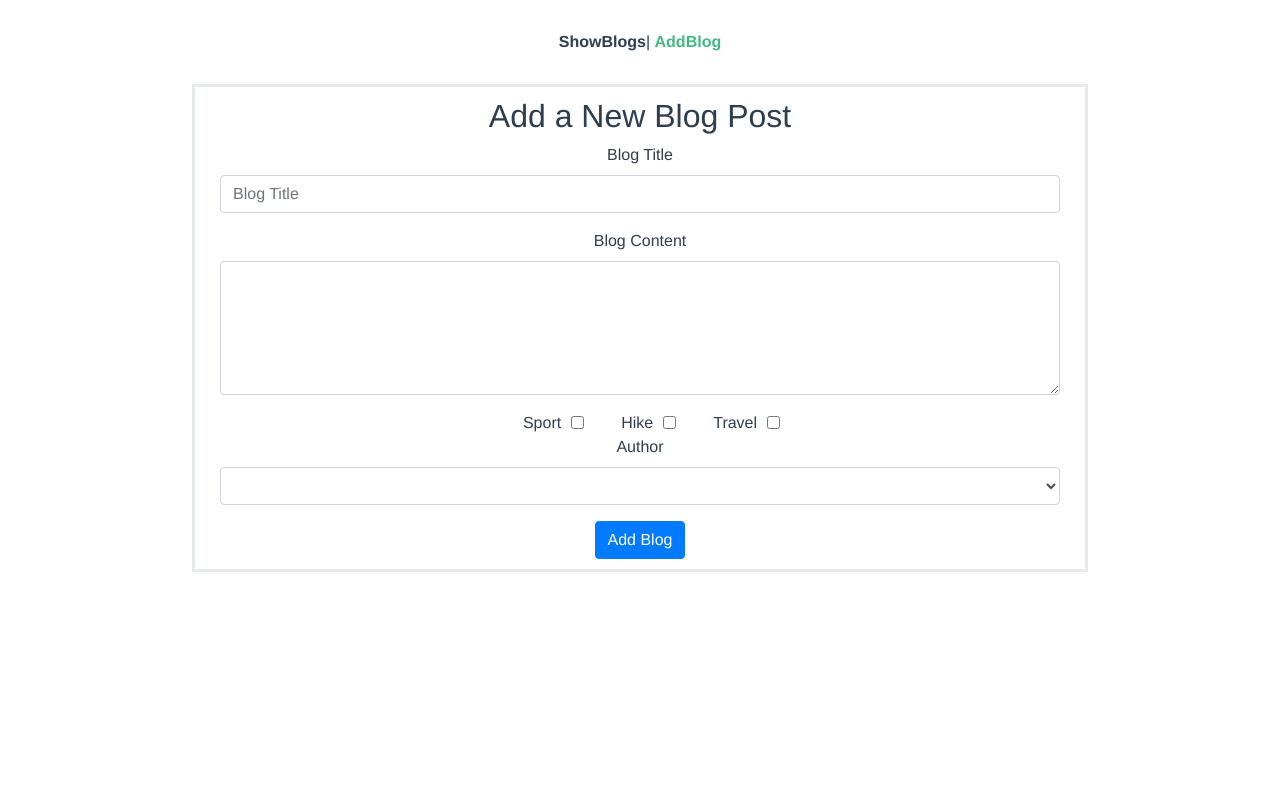
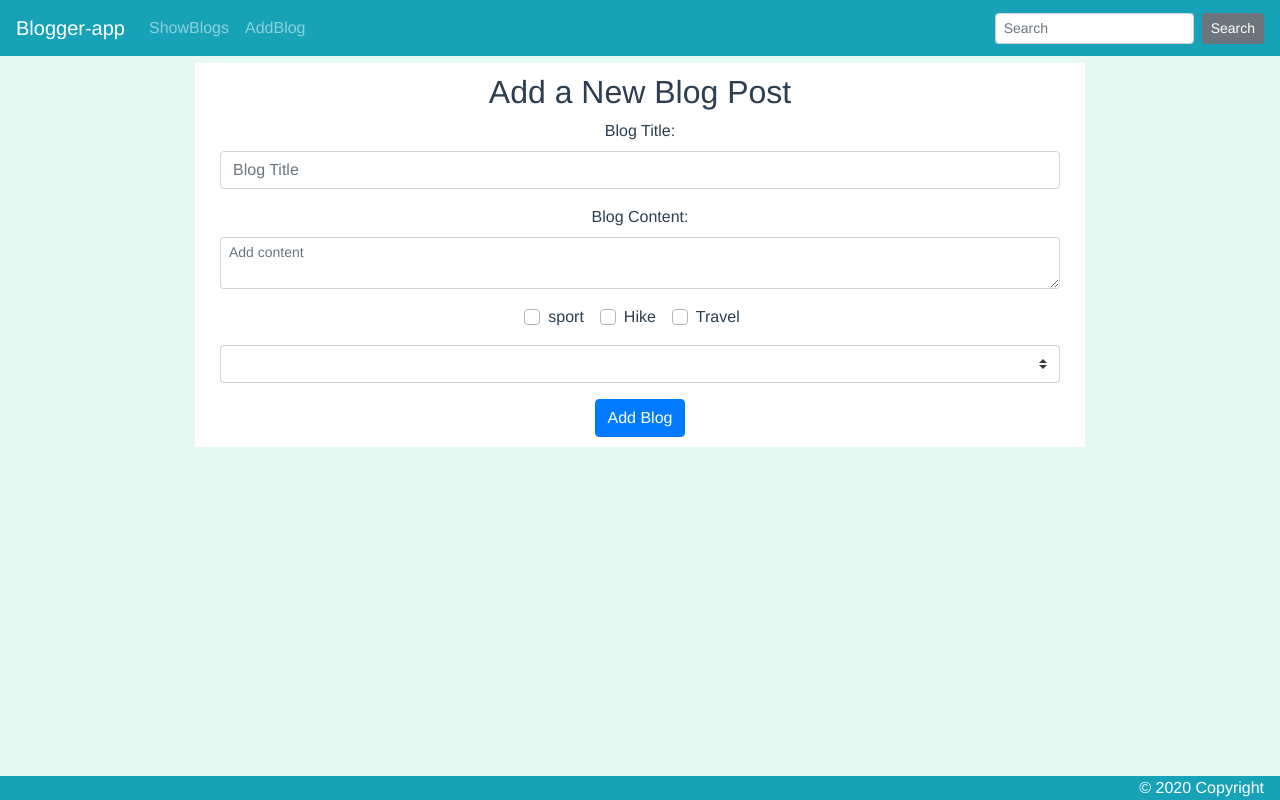
Before and after one commit to Deegaem/blogger-app, a Vue app: page /add in a window 1280 px wide. Built offline with nearby package versions, Linux system fonts and the light colour scheme; what vuefire would draw is missing.

Commit message:
changes:
- App redesigning task with BootstrapVue and Bootstrap.

```diff
--- a/public/index.html
+++ b/public/index.html
@@ -7,7 +7,7 @@
     <link rel="icon" href="<%= BASE_URL %>favicon.ico">
     <title><%= htmlWebpackPlugin.options.title %></title>
   </head>
-  <body>
+  <body style="background-color:#e6faf4;">
     <noscript>
       <strong>We're sorry but <%= htmlWebpackPlugin.options.title %> doesn't work properly without JavaScript enabled. Please enable it to continue.</strong>
     </noscript>
--- a/src/App.vue
+++ b/src/App.vue
@@ -1,14 +1,28 @@
 <template>
   <div id="app">
-    <div id="nav">
-      <router-link to="/">ShowBlogs</router-link>|
-      <router-link to="/add">AddBlog</router-link>
+    <BlogHeader></BlogHeader>
+    <div id="center">
+      <b-container>
+        <b-row align-v="center">
+          <router-view />
+        </b-row>
+      </b-container>
     </div>
-    <div id="center">
-      <router-view />
-    </div>
+    <BlogFooter></BlogFooter>
   </div>
 </template>
+
+<script>
+import BlogHeader from "./components/BlogHeader.vue";
+import BlogFooter from "./components/BlogFooter.vue";
+
+export default {
+  components: {
+    BlogHeader,
+    BlogFooter
+  }
+};
+</script>
 
 <style lang="scss">
 #app {
@@ -18,23 +32,14 @@
   text-align: center;
   color: #2c3e50;
 }
-
-#nav {
-  padding: 30px;
-
-  a {
-    font-weight: bold;
-    color: #2c3e50;
-
-    &.router-link-exact-active {
-      color: #42b983;
-    }
-  }
-}
 #center {
   margin: auto;
   width: 70%;
-  border: 3px solid #e6ebe9;
+  background-color: white;
+  border: 3px solid #e6faf4;
   padding: 10px;
 }
+.list-group-item {
+  border: 1px solid width;
+}
 </style>
--- a/src/components/AddBlog.vue
+++ b/src/components/AddBlog.vue
@@ -1,55 +1,31 @@
 <template>
   <div class="container">
     <h2 v-if="!submitted">Add a New Blog Post</h2>
-    <form v-if="!submitted">
-      <div class="form-group">
-        <label for="BlogTitle">Blog Title</label>
-        <input
+    <b-form v-if="!submitted">
+      <b-form-group id="input-group-1" label="Blog Title:" label-for="input-1">
+        <b-form-input
+          id="input-1"
+          v-model="blog.title"
           type="text"
-          class="form-control"
           placeholder="Blog Title"
-          id="BlogTitle"
-          v-model.lazy="blog.title"
-        />
-      </div>
-      <div class="form-group">
-        <label for="BlogContent">Blog Content</label>
-        <textarea class="form-control" rows="5" id="BlogContent" v-model.lazy="blog.content"></textarea>
-      </div>
-      <div id="checkboxes">
-        <label class="form-check-label" for="sport">Sport</label>
-        <input
-          type="checkbox"
-          class="form-check-input"
-          id="sport"
-          value="sport"
-          v-model.lazy="blog.categories"
-        />
-        <label class="form-check-label" for="hike">Hike</label>
-        <input
-          type="checkbox"
-          class="form-check-input"
-          id="hike"
-          value="hike"
-          v-model.lazy="blog.categories"
-        />
-        <label class="form-check-label" for="travel">Travel</label>
-        <input
-          type="checkbox"
-          class="form-check-input"
-          id="travel"
-          value="travel"
-          v-model.lazy="blog.categories"
-        />
-      </div>
-      <div class="form-group from-select">
-        <label for="author">Author</label>
-        <select class="form-control" id="author" v-model="blog.author">
-          <option v-for="author in authors" :key="author">{{author}}</option>
-        </select>
-      </div>
-      <button class="btn btn-primary" v-on:click.prevent="post">Add Blog</button>
-    </form>
+        ></b-form-input>
+      </b-form-group>
+      <b-form-group label="Blog Content:" label-for="input-2">
+        <b-form-textarea id="input-2" v-model="blog.content" size="sm" placeholder="Add content"></b-form-textarea>
+      </b-form-group>
+
+      <b-form-group id="input-group-4">
+        <b-form-checkbox-group v-model="blog.categories" id="checkboxes-4">
+          <b-form-checkbox value="sport">sport</b-form-checkbox>
+          <b-form-checkbox value="hike">Hike</b-form-checkbox>
+          <b-form-checkbox value="travel">Travel</b-form-checkbox>
+        </b-form-checkbox-group>
+      </b-form-group>
+      <b-form-select v-model="blog.author" class="mb-3">
+        <b-form-select-option v-for="author in authors" :key="author">{{author}}</b-form-select-option>
+      </b-form-select>
+      <b-button variant="primary" v-on:click.prevent="post">Add Blog</b-button>
+    </b-form>
     <div v-if="submitted">
       <h3>Thanks for adding your post {{blog.title}}</h3>
       <br />
@@ -109,23 +85,7 @@ export default {
 h3 {
   margin: 40px 0 0;
 }
-ul {
-  list-style-type: none;
-  padding: 0;
-}
-li {
-  display: inline-block;
-  margin: 0 10px;
-}
 a {
   color: #e6ebe9;
 }
-#checkboxes input {
-  display: inline-block;
-  margin-right: 10px;
-}
-#checkboxes label {
-  display: inline-block;
-  margin: 0 30px;
-}
 </style>
--- /dev/null
+++ b/src/components/BlogFooter.vue
@@ -0,0 +1,15 @@
+<template>
+  <footer class="footer fixed-bottom" id="my-bg">
+    <div class="text-white text-right mr-3">© 2020 Copyright</div>
+  </footer>
+</template>
+
+<script>
+export default {};
+</script>
+
+<style>
+#my-bg {
+  background-color: #17a2b8 !important;
+}
+</style>
--- /dev/null
+++ b/src/components/BlogHeader.vue
@@ -0,0 +1,27 @@
+<template>
+  <b-navbar class="mb-1 " toggleable="lg" type="dark" variant="info">
+    <b-navbar-brand href="#">Blogger-app</b-navbar-brand>
+
+    <b-navbar-toggle target="nav-collapse"></b-navbar-toggle>
+
+    <b-collapse id="nav-collapse" is-nav>
+      <b-navbar-nav>
+        <b-nav-item to="/">ShowBlogs</b-nav-item>
+        <b-nav-item to="/add">AddBlog</b-nav-item>
+      </b-navbar-nav>
+      <!-- Right aligned nav items -->
+      <b-navbar-nav class="ml-auto">
+        <b-nav-form>
+          <b-form-input size="sm" class="mr-sm-2" placeholder="Search"></b-form-input>
+          <b-button size="sm" class="my-2 my-sm-0" type="submit">Search</b-button>
+        </b-nav-form>
+      </b-navbar-nav>
+    </b-collapse>
+  </b-navbar>
+</template>
+<script>
+export default {};
+</script>
+
+<style>
+</style>
--- a/src/components/ShowBlogs.vue
+++ b/src/components/ShowBlogs.vue
@@ -1,27 +1,33 @@
 <template>
-  <div class="container">
-    <h1>All Blog Articles</h1>
-    <ul>
-      <li v-for="blog of blogs" :key="blog.id">
-        <div class="card mb-2">
-          <div class="card-body">
-            <router-link v-bind:to="'/blog/'+ blog.id">
-              <h4 class="card-title">{{blog.title}}</h4>
-            </router-link>
-            <p class="card-text">{{blog.content}}</p>
-          </div>
-        </div>
-      </li>
-    </ul>
+  <div>
+    <b-list-group>
+      <b-list-group-item v-for="blog of blogs" :key="blog.id">
+        <b-card title="All Blog Articles" class="mb-2">
+          <router-link v-bind:to="'/blog/'+ blog.id">
+            <h4 class="card-title">{{blog.title}}</h4>
+          </router-link>
+          <b-card-text>{{blog.content}}</b-card-text>
+        </b-card>
+      </b-list-group-item>
+    </b-list-group>
+    <b-pagination
+      v-model="currentPage"
+      :total-rows="rows"
+      :per-page="perPage"
+      first-text="⏮"
+      prev-text="⏪"
+      next-text="⏩"
+      last-text="⏭"
+      class="mt-4"
+    ></b-pagination>
   </div>
 </template>
-
 <script>
 import { db } from "../db";
 
 export default {
   name: "ShowBlogs",
-  data: () => ({ blogs: [] }),
+  data: () => ({ blogs: [], currentPage: 1, rows: 1, perPage: 3 }),
   created: function() {
     db.collection("blogs")
       .get()
--- a/src/components/SingleBlog.vue
+++ b/src/components/SingleBlog.vue
@@ -1,55 +1,26 @@
 <template>
   <div class="container">
     <h2 v-if="!show">{{blog.title}}</h2>
-    <form v-if="!show">
-      <div class="form-group">
-        <label for="BlogTitle">Blog Title</label>
-        <input
-          type="text"
-          class="form-control"
-          placeholder="Blog Title"
-          id="BlogTitle"
-          v-model.lazy="blog.title"
-        />
-      </div>
-      <div class="form-group">
-        <label for="BlogContent">Blog Content</label>
-        <textarea class="form-control" rows="5" id="BlogContent" v-model.lazy="blog.content"></textarea>
-      </div>
-      <div id="checkboxes">
-        <label class="form-check-label" for="sport">Sport</label>
-        <input
-          type="checkbox"
-          class="form-check-input"
-          id="sport"
-          value="sport"
-          v-model.lazy="blog.categories"
-        />
-        <label class="form-check-label" for="hike">Hike</label>
-        <input
-          type="checkbox"
-          class="form-check-input"
-          id="hike"
-          value="hike"
-          v-model.lazy="blog.categories"
-        />
-        <label class="form-check-label" for="travel">Travel</label>
-        <input
-          type="checkbox"
-          class="form-check-input"
-          id="travel"
-          value="travel"
-          v-model.lazy="blog.categories"
-        />
-      </div>
-      <div class="form-group from-select">
-        <label for="author">Author</label>
-        <select class="form-control" id="author" v-model="blog.author">
-          <option v-for="author in authors" :key="author">{{author}}</option>
-        </select>
-      </div>
-      <button class="btn btn-primary" v-on:click.prevent="update">Update</button>
-    </form>
+    <b-form v-if="!show">
+      <b-form-group id="input-group-1" label="Blog Title:" label-for="input-1">
+        <b-form-input id="input-1" v-model="blog.title" type="text" placeholder="Blog Title"></b-form-input>
+      </b-form-group>
+      <b-form-group label="Blog Content:" label-for="input-2">
+        <b-form-textarea id="input-2" v-model="blog.content" size="sm" placeholder="Add content"></b-form-textarea>
+      </b-form-group>
+
+      <b-form-group id="input-group-4">
+        <b-form-checkbox-group v-model="blog.categories" id="checkboxes-4">
+          <b-form-checkbox value="sport">sport</b-form-checkbox>
+          <b-form-checkbox value="hike">Hike</b-form-checkbox>
+          <b-form-checkbox value="travel">Travel</b-form-checkbox>
+        </b-form-checkbox-group>
+      </b-form-group>
+      <b-form-select v-model="blog.author" class="mb-3">
+        <b-form-select-option v-for="author in authors" :key="author">{{author}}</b-form-select-option>
+      </b-form-select>
+      <b-button variant="primary" v-on:click.prevent="update">Update</b-button>
+    </b-form>
     <div v-if="show">
       <h3>{{blog.title}}</h3>
       <br />
```
